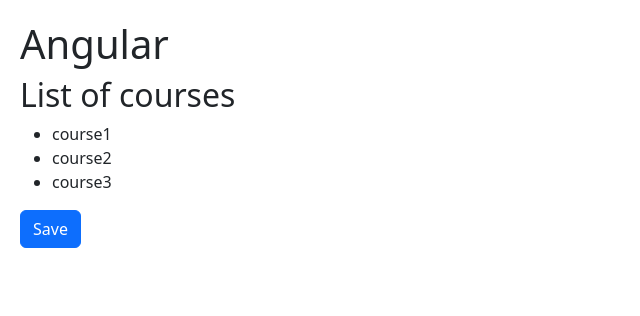
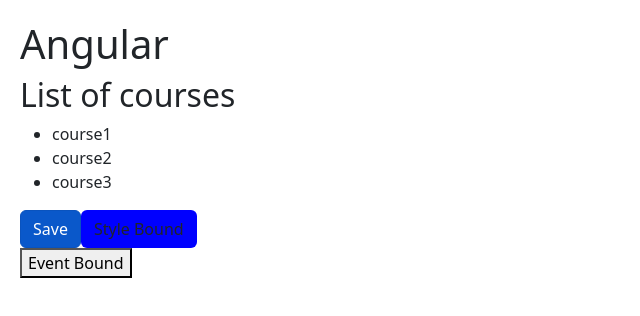
Before and after one commit to veerod0804/demoRepo, an Angular app in the folder demoRepo/: page / in a window 1280 px wide. Shown: the top 316 px of the page, without its empty margins (0-640 px from the left). Built offline with nearby package versions, Linux system fonts and the light colour scheme.

Commit message:
added buttons for class, attribute, and event binding practice.

```diff
--- a/demoRepo/src/app/courses/courses.component.html
+++ b/demoRepo/src/app/courses/courses.component.html
@@ -5,4 +5,10 @@
        {{course}}
     </li>
 </ul>
-<button class="btn btn-primary">Save</button>
+<button class="btn btn-primary" [class.active]="isActive">Save</button>
+
+<button class="btn" [style.backgroundColor]="isActive ? 'blue' : 'white'">Style Bound</button>
+
+<div (click)="onDivClicked()">
+<button class="button" (click)="onSave($event)">Event Bound</button>
+</div>
--- a/demoRepo/src/app/courses/courses.component.ts
+++ b/demoRepo/src/app/courses/courses.component.ts
@@ -10,6 +10,8 @@
 export class CoursesComponent implements OnInit {
 title = "List of courses";
 courses;
+isActive = true;
+
 
   constructor(service: CoursesService) {
     this.courses = service.getCourses();
@@ -21,4 +23,13 @@
   getTitle() {
     return this.title;
   }
+
+  onSave($event: { stopPropagation: () => void; }) {
+    $event.stopPropagation();
+    console.log("button was clicked", $event);
+  }
+
+  onDivClicked() {
+    console.log("div was clicked");
+  }
 }
```
Also changed, not shown: 1 other file (tests, documents, lock files or other folders).
